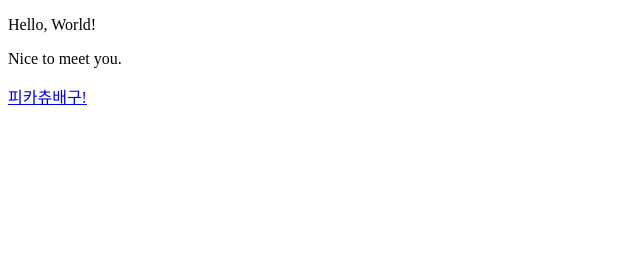
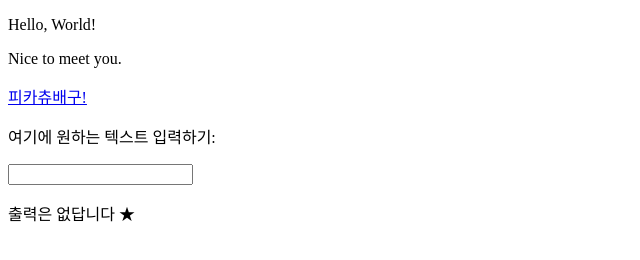
Before and after one commit to fluorine1001/fluorine.github.io, a plain HTML site: page index.html in a window 1280 px wide. Shown: the whole page, without its empty margins (0-640 px from the left). Drawn offline with Linux system fonts and the light colour scheme.

Commit message:
Update index.html

```diff
--- a/index.html
+++ b/index.html
@@ -4,11 +4,13 @@
 	<meta charset="UTF-8">
 	<meta http-equiv="X-UA-Compatible" content="IE=edge">
 	<meta name="viewport" content="width=device-width, initial-scale=1.0">
-	<title>Portfolio</title>
+	<title>Ultra Hyper Page From SASA</title>
 </head>
 <body>
   <p>Hello, World!</p>
 <p>Nice to meet you.</p>
 <p><a href=https://gorisanson.github.io/pikachu-volleyball/ko/ title="pikachu!!">피카츄배구!</a></p>
+<p>여기에 원하는 텍스트 입력하기: </p><input type="text" />
+<p>출력은 없답니다 ★</p>
 </body>
 </html>
```
